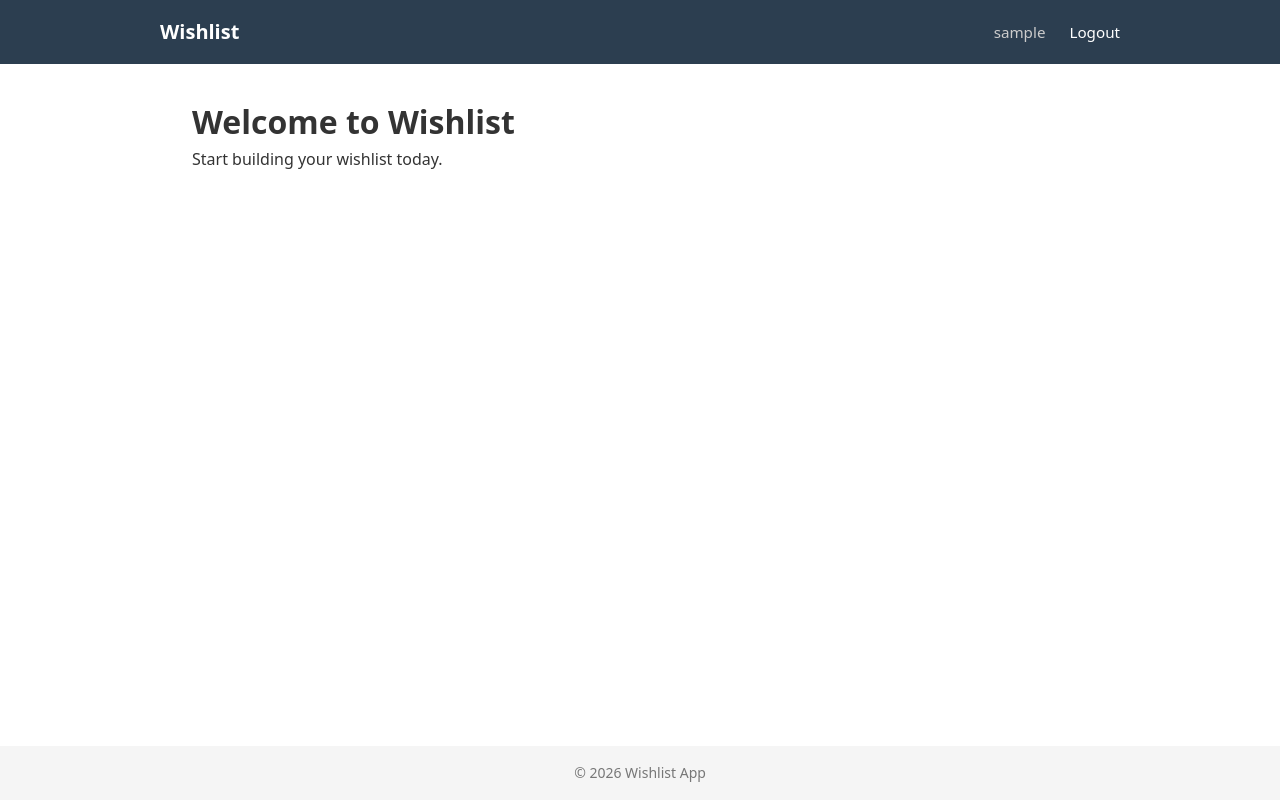
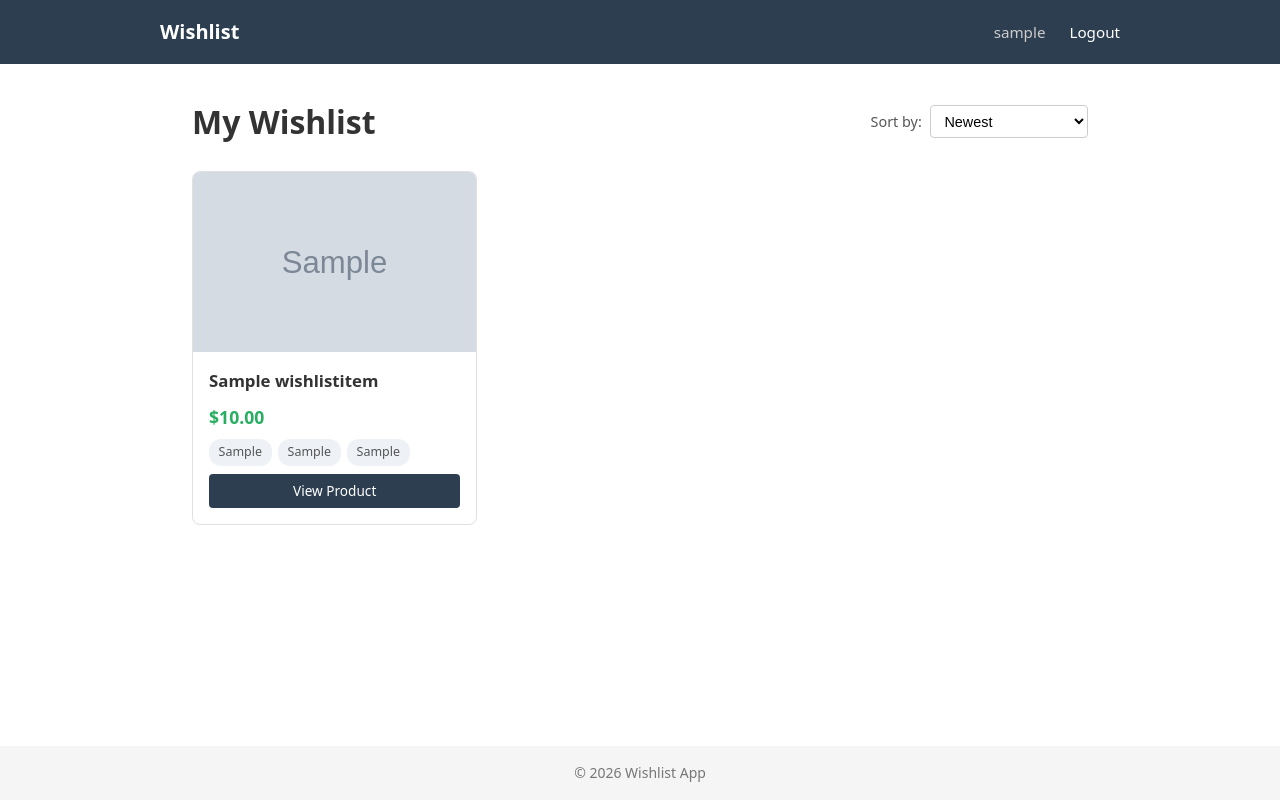
Before and after one commit to dianestephani/wishlist, a Django app: page / in a window 1280 px wide. Run offline with Django 5.2, Linux system fonts and the light colour scheme; a user stored in the database is signed in; tables that the repository leaves empty hold one stand-in row (values such as "Sample post"); grey boxes marked "Sample" are stand-in pictures.

Commit message:
placeholder item cards created

```diff
--- a/static/css/style.css
+++ b/static/css/style.css
@@ -138,3 +138,120 @@ footer {
     color: #2c3e50;
     font-weight: 500;
 }
+
+/* Wishlist page */
+.wishlist-header {
+    display: flex;
+    justify-content: space-between;
+    align-items: center;
+    margin-bottom: 1.5rem;
+    flex-wrap: wrap;
+    gap: 1rem;
+}
+
+.sort-form {
+    display: flex;
+    align-items: center;
+    gap: 0.5rem;
+}
+
+.sort-form label {
+    font-size: 0.9rem;
+    color: #555;
+}
+
+.sort-form select {
+    padding: 0.4rem 0.6rem;
+    border: 1px solid #ccc;
+    border-radius: 4px;
+    font-size: 0.9rem;
+    background: #fff;
+}
+
+/* Card grid */
+.card-grid {
+    display: grid;
+    grid-template-columns: repeat(auto-fill, minmax(260px, 1fr));
+    gap: 1.25rem;
+}
+
+.card {
+    border: 1px solid #e0e0e0;
+    border-radius: 8px;
+    overflow: hidden;
+    background: #fff;
+    display: flex;
+    flex-direction: column;
+}
+
+.card-image {
+    width: 100%;
+    height: 180px;
+    object-fit: cover;
+    display: block;
+}
+
+.card-image-placeholder {
+    background: #f0f0f0;
+    display: flex;
+    align-items: center;
+    justify-content: center;
+    color: #aaa;
+    font-size: 0.9rem;
+}
+
+.card-body {
+    padding: 1rem;
+    display: flex;
+    flex-direction: column;
+    gap: 0.5rem;
+    flex: 1;
+}
+
+.card-title {
+    font-size: 1.05rem;
+    font-weight: 600;
+}
+
+.card-price {
+    font-size: 1.1rem;
+    font-weight: 700;
+    color: #27ae60;
+}
+
+.card-details {
+    display: flex;
+    flex-wrap: wrap;
+    gap: 0.4rem;
+}
+
+.card-tag {
+    background: #eef2f7;
+    color: #555;
+    padding: 0.2rem 0.6rem;
+    border-radius: 12px;
+    font-size: 0.78rem;
+}
+
+.card-link {
+    display: inline-block;
+    margin-top: auto;
+    padding: 0.4rem 0.75rem;
+    background: #2c3e50;
+    color: #fff;
+    text-decoration: none;
+    border-radius: 4px;
+    font-size: 0.85rem;
+    text-align: center;
+}
+
+.card-link:hover {
+    background: #1a252f;
+}
+
+.empty-state {
+    text-align: center;
+    color: #888;
+    margin-top: 3rem;
+    font-size: 1.1rem;
+}
--- a/templates/wishlist/index.html
+++ b/templates/wishlist/index.html
@@ -1,8 +1,62 @@
 {% extends "base.html" %}
 
-{% block title %}Home - Wishlist{% endblock %}
+{% block title %}My Wishlist{% endblock %}
 
 {% block content %}
-<h1>Welcome to Wishlist</h1>
-<p>Start building your wishlist today.</p>
+<div class="wishlist-header">
+    <h1>My Wishlist</h1>
+
+    <form method="get" class="sort-form">
+        <label for="sort">Sort by:</label>
+        <select name="sort" id="sort" onchange="this.form.submit()">
+            {% for value, label in sort_options %}
+                <option value="{{ value }}" {% if current_sort == value %}selected{% endif %}>
+                    {{ label }}
+                </option>
+            {% endfor %}
+        </select>
+    </form>
+</div>
+
+{% if items %}
+    <div class="card-grid">
+        {% for item in items %}
+            <div class="card">
+                {% if item.image %}
+                    <img src="{{ item.image.url }}" alt="{{ item.title }}" class="card-image">
+                {% else %}
+                    <div class="card-image card-image-placeholder">No Image</div>
+                {% endif %}
+
+                <div class="card-body">
+                    <h2 class="card-title">{{ item.title }}</h2>
+
+                    {% if item.price is not None %}
+                        <p class="card-price">${{ item.price }}</p>
+                    {% endif %}
+
+                    <div class="card-details">
+                        {% if item.category %}
+                            <span class="card-tag">{{ item.category }}</span>
+                        {% endif %}
+                        {% if item.brand %}
+                            <span class="card-tag">{{ item.brand }}</span>
+                        {% endif %}
+                        {% if item.store %}
+                            <span class="card-tag">{{ item.store }}</span>
+                        {% endif %}
+                    </div>
+
+                    {% if item.product_url %}
+                        <a href="{{ item.product_url }}" target="_blank" rel="noopener noreferrer" class="card-link">
+                            View Product
+                        </a>
+                    {% endif %}
+                </div>
+            </div>
+        {% endfor %}
+    </div>
+{% else %}
+    <p class="empty-state">Your wishlist is empty. Start adding items!</p>
+{% endif %}
 {% endblock %}
--- a/wishlist/views.py
+++ b/wishlist/views.py
@@ -4,11 +4,37 @@ from django.contrib.auth.forms import AuthenticationForm
 from django.shortcuts import redirect, render
 
 from .forms import RegistrationForm
+from .models import WishlistItem
+
+SORT_OPTIONS = {
+    "price_asc": "price",
+    "price_desc": "-price",
+    "category": "category",
+    "brand": "brand",
+    "store": "store",
+}
 
 
 @login_required
 def index(request):
-    return render(request, "wishlist/index.html")
+    sort = request.GET.get("sort", "")
+    order_by = SORT_OPTIONS.get(sort, "-created_at")
+
+    items = WishlistItem.objects.filter(user=request.user).order_by(order_by)
+
+    context = {
+        "items": items,
+        "current_sort": sort,
+        "sort_options": [
+            ("", "Newest"),
+            ("price_asc", "Price: Low to High"),
+            ("price_desc", "Price: High to Low"),
+            ("category", "Category"),
+            ("brand", "Brand"),
+            ("store", "Store"),
+        ],
+    }
+    return render(request, "wishlist/index.html", context)
 
 
 def register_view(request):
```
